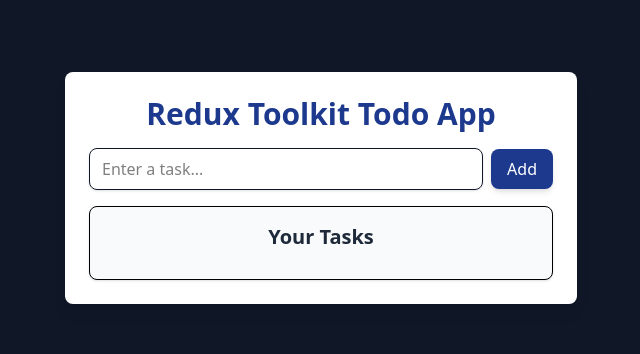
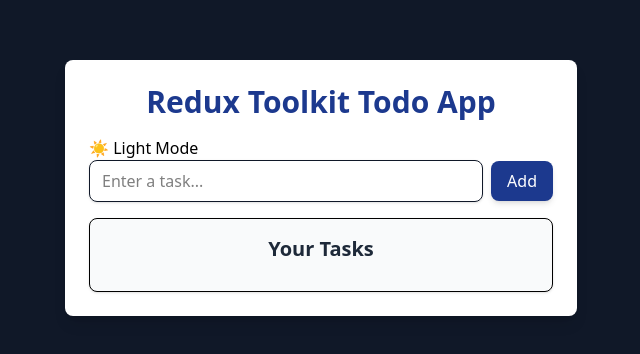
Before and after one commit to Manav948/React-Redux, a React (Vite) app: page / in a window 1280 px wide. Shown: the part 212-566 px from the top of the page, without its empty margins (319-959 px from the left). Built offline with nearby package versions, Linux system fonts and the light colour scheme.

Commit message:
add theme feature and fixed the app file

```diff
--- a/src/App.jsx
+++ b/src/App.jsx
@@ -1,11 +1,15 @@
 import Todos from './components/Todos';
 import AddTodo from './components/AddTodo';
+import DarkModeToggle from './components/DarkModeToggle';
+import { useSelector } from 'react-redux';
 
 function App() {
+  const darkmode = useSelector(state => state.todos.darkmode)
   return (
     <div className="min-h-screen bg-gray-900 flex items-center justify-center p-4">
       <div className="w-full max-w-lg bg-white shadow-lg rounded-lg p-6">
         <h1 className="text-3xl font-bold text-center text-blue-900 mb-4">Redux Toolkit Todo App</h1>
+        <DarkModeToggle />
         <AddTodo />
         <Todos />
       </div>
--- a/src/components/DarkModeToggle.jsx
+++ b/src/components/DarkModeToggle.jsx
@@ -7,7 +7,7 @@
     const dispatch = useDispatch()
     return (
         <>
-            <button onClick={() => dispatch(toggleDarkMode())} className={darkmode ? 'dark-mode' : ''}>
+            <button onClick={() => dispatch(toggleTheme())} className={darkmode ? 'dark-mode' : ''}>
                 {darkmode ? '🌙 Dark Mode' : '☀️ Light Mode'}
             </button>
         </>
```
